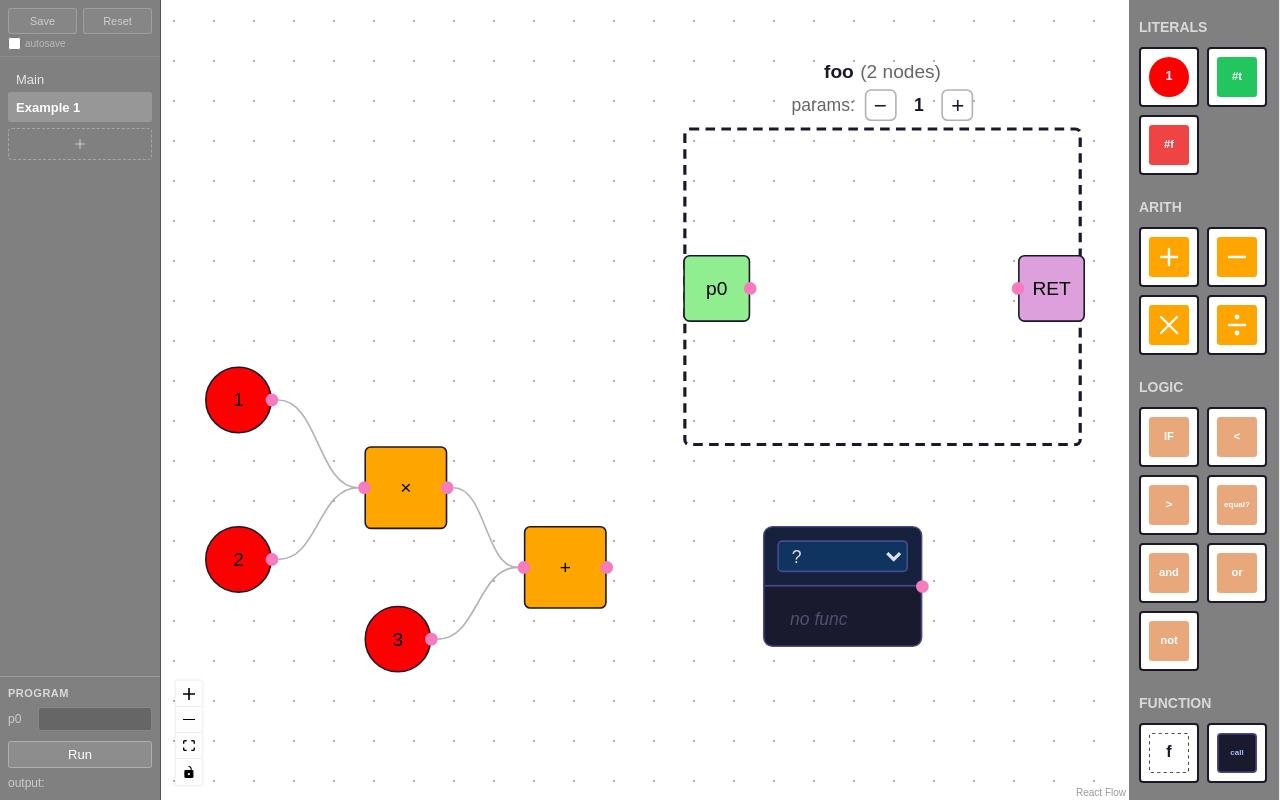
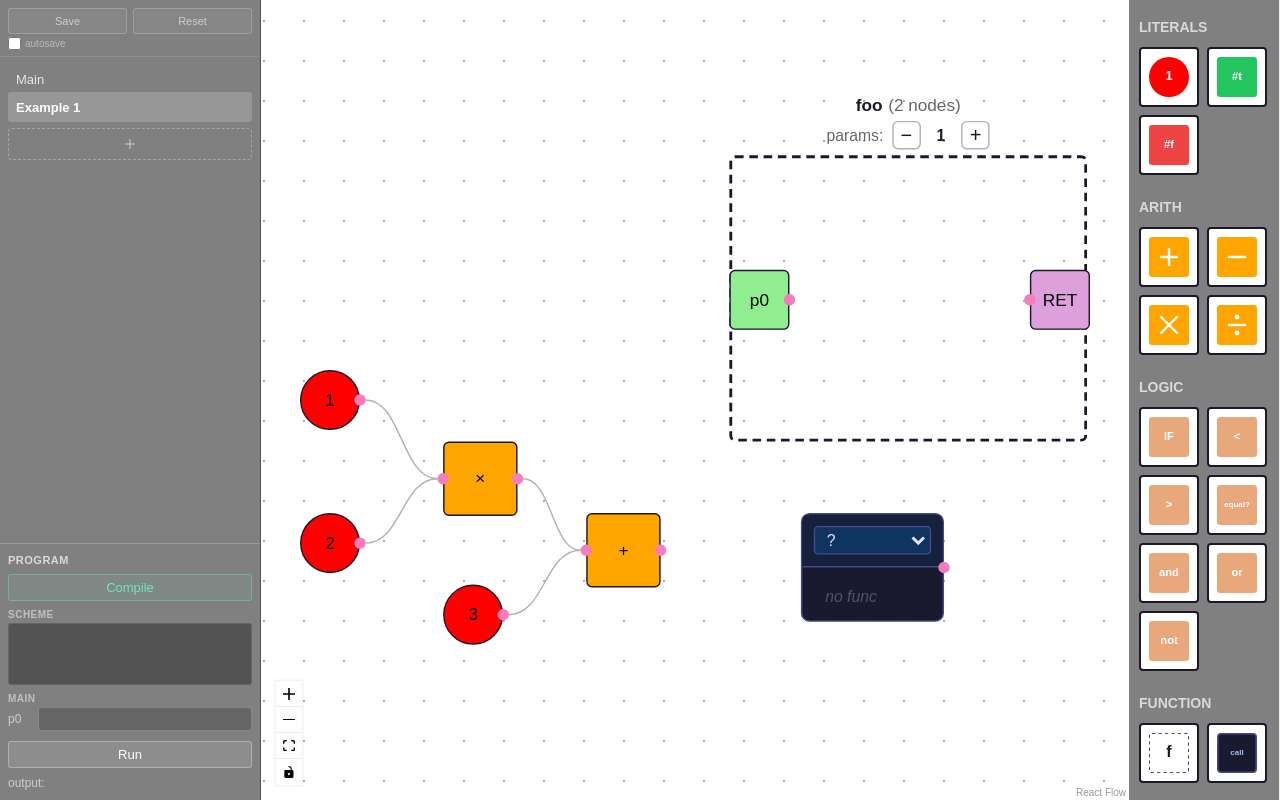
Before and after one commit to maxdarling/vislang-v1, a React (Vite) app: page / in a window 1280 px wide. Built offline with nearby package versions, Linux system fonts and the light colour scheme.

Commit message:
improved left sidebar UI w/ code view

```diff
--- a/package.json
+++ b/package.json
@@ -10,7 +10,7 @@
     "preview": "vite preview",
     "format": "prettier --write .",
     "format:check": "prettier --check .",
-    "validate": "bash -c 'eslint --no-warn-ignored \"${@:-.}\" && prettier --check --ignore-unknown \"${@:-.}\"' --",
+    "validate": "bash -c 'eslint --no-warn-ignored \"${@:-.}\" && prettier --write --ignore-unknown \"${@:-.}\"' --",
     "prepare": "husky"
   },
   "dependencies": {
--- a/src/LeftSidebar.tsx
+++ b/src/LeftSidebar.tsx
@@ -1,4 +1,10 @@
-import { useMemo, useState, useCallback } from "react";
+import React, {
+  useMemo,
+  useState,
+  useCallback,
+  useRef,
+  useEffect,
+} from "react";
 import { useWorkspace, type Workspace } from "./WorkspaceContext";
 import { useFunctionNamespace } from "./FunctionNamespaceContext";
 import { clearAllPersistedData } from "./persistence";
@@ -111,13 +117,50 @@ export function LeftSidebar() {
   const mainParamNames = mainFunction?.paramNames ?? [];
 
   const [paramValues, setParamValues] = useState<Record<number, string>>({});
+  const [compiledCode, setCompiledCode] = useState<string | null>(null);
   const [runOutput, setRunOutput] = useState<string | null>(null);
 
+  const [sidebarWidth, setSidebarWidth] = useState(260);
+  const isDragging = useRef(false);
+  const dragStartX = useRef(0);
+  const dragStartWidth = useRef(0);
+
+  const onResizeMouseDown = useCallback(
+    (e: React.MouseEvent) => {
+      isDragging.current = true;
+      dragStartX.current = e.clientX;
+      dragStartWidth.current = sidebarWidth;
+      e.preventDefault();
+    },
+    [sidebarWidth],
+  );
+
+  useEffect(() => {
+    const onMouseMove = (e: MouseEvent) => {
+      if (!isDragging.current) return;
+      const delta = e.clientX - dragStartX.current;
+      setSidebarWidth(
+        Math.max(140, Math.min(520, dragStartWidth.current + delta)),
+      );
+    };
+    const onMouseUp = () => {
+      isDragging.current = false;
+    };
+    window.addEventListener("mousemove", onMouseMove);
+    window.addEventListener("mouseup", onMouseUp);
+    return () => {
+      window.removeEventListener("mousemove", onMouseMove);
+      window.removeEventListener("mouseup", onMouseUp);
+    };
+  }, []);
+
+  const handleCompile = useCallback(() => {
+    const programString = parse();
+    setCompiledCode(prettifyScheme(programString));
+  }, []);
+
   const handleRun = useCallback(() => {
-    const programString = parse();
-    console.log("Program string:\n" + prettifyScheme(programString));
     // todo: pass args and evaluate
-
     setRunOutput("—");
   }, []);
   const [saveFlash, setSaveFlash] = useState(false);
@@ -138,7 +181,7 @@ export function LeftSidebar() {
   }, []);
 
   return (
-    <div className="left-sidebar">
+    <div className="left-sidebar" style={{ width: sidebarWidth }}>
       <div className="left-sidebar-persist">
         <button
           type="button"
@@ -210,6 +253,12 @@ export function LeftSidebar() {
       </div>
       <div className="left-sidebar-run">
         <div className="run-header">Program</div>
+        <button type="button" className="compile-btn" onClick={handleCompile}>
+          Compile
+        </button>
+        <div className="scheme-label">Scheme</div>
+        <pre className="compiled-code">{compiledCode ?? ""}</pre>
+        <div className="scheme-label">main</div>
         {Array.from({ length: mainParamCount }, (_, i) => (
           <div key={i} className="run-param-row">
             <label className="run-param-label">
@@ -233,6 +282,7 @@ export function LeftSidebar() {
           <span className="run-output-value">{runOutput ?? ""}</span>
         </div>
       </div>
+      <div className="sidebar-resize-handle" onMouseDown={onResizeMouseDown} />
     </div>
   );
 }
--- a/src/index.css
+++ b/src/index.css
@@ -21,13 +21,29 @@ body {
 /* ── Left sidebar (workspace navigator + run area) ────────────────────── */
 
 .left-sidebar {
-  width: 160px;
   background: grey;
   border-right: 1px solid #555;
   display: flex;
   flex-direction: column;
   font-size: 13px;
   flex-shrink: 0;
+  overflow: hidden;
+  position: relative;
+}
+
+.sidebar-resize-handle {
+  position: absolute;
+  top: 0;
+  right: 0;
+  width: 4px;
+  height: 100%;
+  cursor: col-resize;
+  z-index: 10;
+}
+
+.sidebar-resize-handle:hover,
+.sidebar-resize-handle:active {
+  background: rgba(255, 255, 255, 0.2);
 }
 
 .left-sidebar-persist {
@@ -202,7 +218,8 @@ body {
 .left-sidebar-run {
   border-top: 1px solid rgba(255, 255, 255, 0.2);
   padding: 10px 8px;
-  overflow: hidden;
+  overflow-y: auto;
+  flex-shrink: 0;
 }
 
 .run-header {
@@ -242,6 +259,55 @@ body {
 
 .run-param-input:focus {
   border-color: var(--xy-theme-selected);
+}
+
+.compile-btn {
+  width: 100%;
+  padding: 5px 0;
+  border: 1px solid rgba(110, 231, 183, 0.4);
+  border-radius: 3px;
+  background: rgba(110, 231, 183, 0.08);
+  color: #6ee7b7;
+  font-size: 13px;
+  cursor: pointer;
+  transition:
+    background 0.15s,
+    border-color 0.15s;
+}
+
+.compile-btn:hover {
+  background: rgba(110, 231, 183, 0.18);
+  border-color: rgba(110, 231, 183, 0.7);
+}
+
+.scheme-label {
+  font-weight: 600;
+  color: rgba(255, 255, 255, 0.5);
+  text-transform: uppercase;
+  font-size: 10px;
+  letter-spacing: 0.5px;
+  margin: 8px 0 3px;
+}
+
+.compiled-code {
+  margin: 0 0 8px;
+  padding: 6px 7px;
+  background: rgba(0, 0, 0, 0.35);
+  border: 1px solid rgba(255, 255, 255, 0.1);
+  border-radius: 3px;
+  font-family: "SFMono-Regular", Consolas, "Liberation Mono", Menlo, monospace;
+  font-size: 10px;
+  line-height: 1.5;
+  color: #a8f0d8;
+  white-space: pre;
+  overflow: auto;
+  min-height: 48px;
+  max-height: 180px;
+  scrollbar-width: none;
+}
+
+.compiled-code::-webkit-scrollbar {
+  display: none;
 }
 
 .run-btn {
--- a/src/prettifyScheme.ts
+++ b/src/prettifyScheme.ts
@@ -70,7 +70,7 @@ function formatSExpr(expr: SExpr, indent: number, maxWidth: number): string {
   );
 }
 
-export function prettifyScheme(code: string, maxWidth = 80): string {
+export function prettifyScheme(code: string, maxWidth = 40): string {
   const tokens = tokenize(code);
   const pos = { i: 0 };
   const exprs: SExpr[] = [];
```
